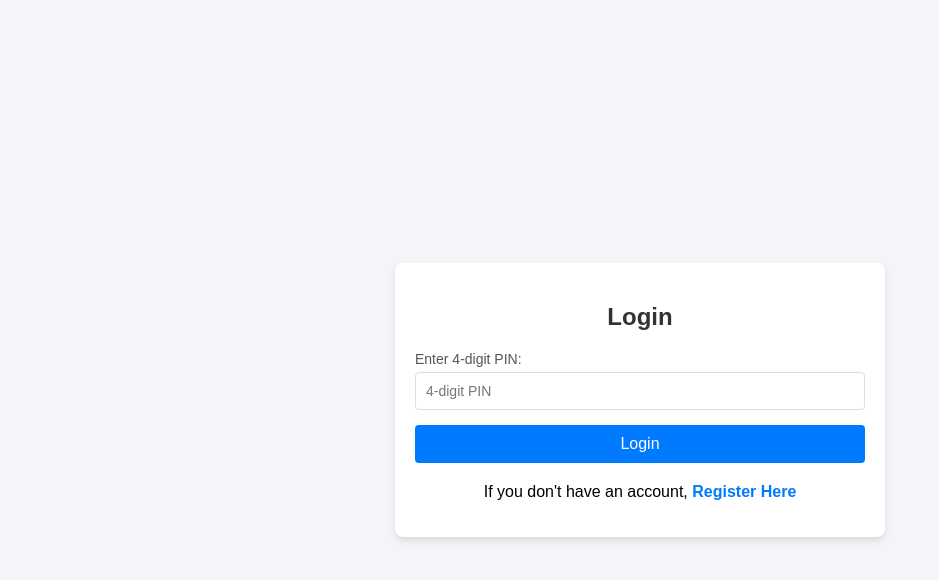
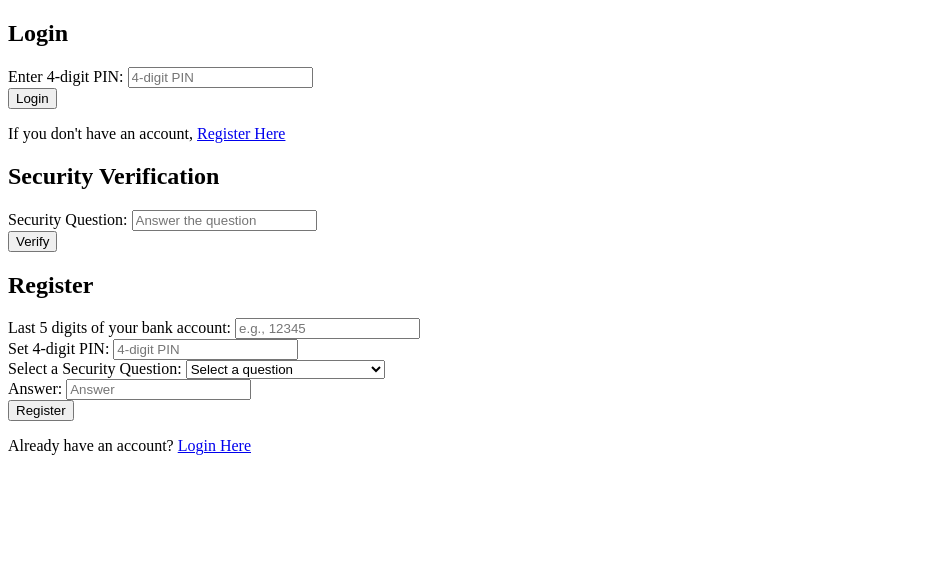
Before and after one commit to BteLux/Login-Form, a plain HTML site: page index.html in a window 1280 px wide. Shown: the whole page, without its empty margins (0-939 px from the left). Drawn offline with Linux system fonts and the light colour scheme.

Commit message:
Update index.html

```diff
--- a/index.html
+++ b/index.html
@@ -4,147 +4,6 @@
     <meta charset="UTF-8">
     <meta name="viewport" content="width=device-width, initial-scale=1.0">
     <title>Bank Simulator</title>
-    <style>
-        /* General Styles */
-        body {
-            font-family: Arial, sans-serif;
-            margin: 0;
-            padding: 0;
-            background-color: #f4f4f9;
-            display: flex;
-            justify-content: center;
-            align-items: center;
-            height: 100vh;
-        }
-
-        .container {
-            width: 100%;
-            max-width: 450px;
-            margin: auto;
-            padding: 20px;
-            background-color: #fff;
-            border-radius: 8px;
-            box-shadow: 0 4px 6px rgba(0, 0, 0, 0.1);
-        }
-
-        /* Form Styles */
-        form {
-            display: none;
-        }
-
-        form.active {
-            display: block;
-        }
-
-        h2 {
-            text-align: center;
-            color: #333;
-            margin-bottom: 20px;
-            font-size: 24px;
-        }
-
-        .form-group {
-            margin-bottom: 15px;
-        }
-
-        label {
-            display: block;
-            font-size: 14px;
-            margin-bottom: 5px;
-            color: #555;
-        }
-
-        input, select {
-            width: 100%;
-            padding: 10px;
-            font-size: 14px;
-            border: 1px solid #ddd;
-            border-radius: 4px;
-            box-sizing: border-box;
-        }
-
-        input:focus, select:focus {
-            border-color: #007bff;
-            outline: none;
-        }
-
-        button {
-            width: 100%;
-            background-color: #007bff;
-            color: #fff;
-            font-size: 16px;
-            padding: 10px;
-            border: none;
-            border-radius: 4px;
-            cursor: pointer;
-            transition: background-color 0.3s ease;
-        }
-
-        button:hover {
-            background-color: #0056b3;
-        }
-
-        /* Messages and Links */
-        .message {
-            font-size: 14px;
-            color: #333;
-            text-align: center;
-            margin-top: 10px;
-        }
-
-        .toggle-link {
-            text-align: center;
-            margin-top: 20px;
-        }
-
-        .toggle-link a {
-            color: #007bff;
-            text-decoration: none;
-            font-weight: bold;
-        }
-
-        .toggle-link a:hover {
-            text-decoration: underline;
-        }
-
-        /* Responsive Design */
-        @media (max-width: 768px) {
-            h2 {
-                font-size: 20px;
-            }
-
-            .form-group {
-                margin-bottom: 12px;
-            }
-
-            input, select, button {
-                font-size: 16px;
-            }
-
-            button {
-                padding: 12px;
-            }
-        }
-
-        @media (max-width: 480px) {
-            .container {
-                padding: 15px;
-            }
-
-            h2 {
-                font-size: 18px;
-            }
-
-            input, select, button {
-                font-size: 14px;
-                padding: 8px;
-            }
-
-            button {
-                padding: 10px;
-            }
-        }
-    </style>
 </head>
 <body>
     <div class="container">
```
